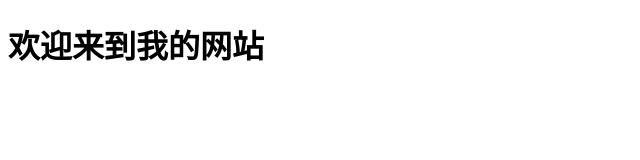
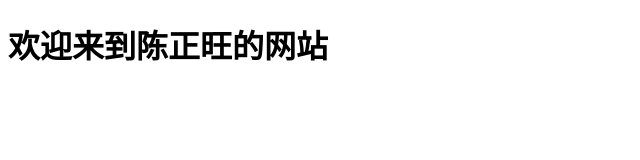
Before and after one commit to chenzhengwang/chenzhengwang.github.io, a plain HTML site: page index.html in a window 1280 px wide. Shown: the whole page, without its empty margins (0-640 px from the left). Drawn offline with Linux system fonts and the light colour scheme.

Commit message:
test
test

```diff
--- a/index.html
+++ b/index.html
@@ -4,6 +4,6 @@
 	<title></title>
 </head>
 <body>
-	<h1>欢迎来到我的网站</h1>
+	<h1>欢迎来到陈正旺的网站</h1>
 </body>
 </html>
```
